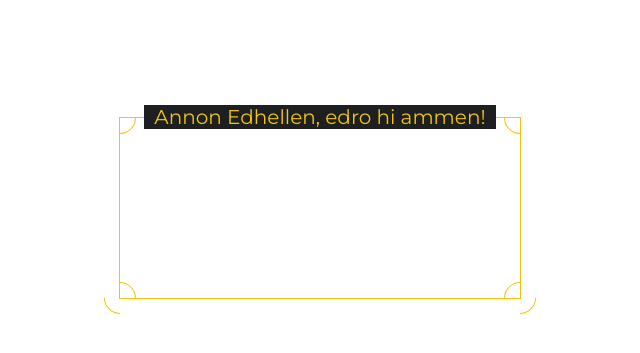
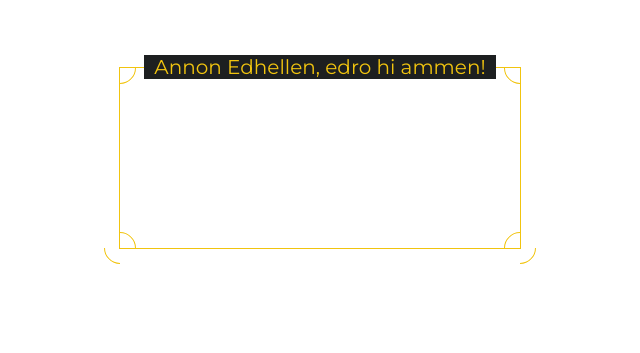
Before and after one commit to sambuchito/lotr-api, a plain HTML site: page index.html in a window 1280 px wide. Shown: the part 111-464 px from the top of the page, without its empty margins (320-960 px from the left). Drawn offline with nearby package versions, Linux system fonts and the light colour scheme; no server answers.

Commit message:
minimal fixes

```diff
--- a/styles.css
+++ b/styles.css
@@ -51,14 +51,14 @@ body h1 {
     bottom: 35%;
 
 }
-.temperature {
+/* .temperature {
     color: rgb(255, 254, 254);
     font-size: 40px;
     position: absolute;
     top: 1%;
     right: 4%;
 
-}
+} */
 
 /* Estilos para el texto de la cita */
 .quote {
@@ -71,7 +71,7 @@ body h1 {
     height:150px;
     width:370px;
     border:1px solid #f1c40f;
-    margin: 100px auto;
+    margin: 50px auto;
     text-align:center;
     position:relative;
     color:#fff;
```
